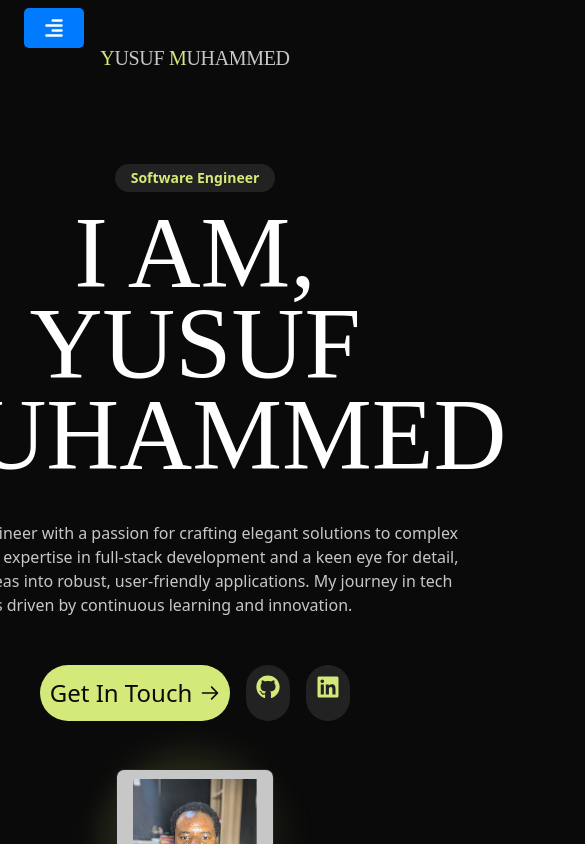
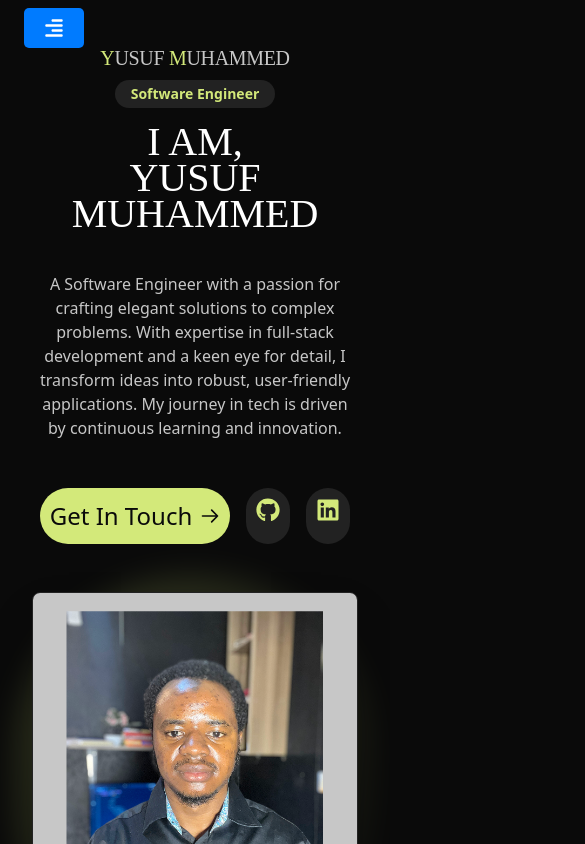
Before and after one commit to yusstech/my-portfoilio-website, a React (Vite) app: page / in a window 390 px wide. Shown: the top 844 px of the page, 585 px wide, since content can reach past the window. Built offline with nearby package versions, Linux system fonts and the light colour scheme.

Commit message:
Site responsiveness fixed

```diff
--- a/src/components/Blog.jsx
+++ b/src/components/Blog.jsx
@@ -3,7 +3,7 @@ import { blogPosts } from '../blogdata';
 import { FaArrowRight, FaClock } from 'react-icons/fa';
 
 function Blog() {
-  // Get the first 3 blog posts for the featured section
+
   const featuredPosts = blogPosts.slice(0, 3);
 
   return (
--- a/src/index.css
+++ b/src/index.css
@@ -11,7 +11,7 @@ html {
 }
 .hero-section {
   background: #0a0a0a;
-  padding: 100px;
+  padding: 2rem;
   border-bottom: solid 1px #c7c7c785;
   margin-bottom: 10px;
 }
@@ -64,10 +64,12 @@ li {
 }
 
 .divider-horizontal {
-  width: 1440px;
+  width: 100%;
+  max-width: 1440px;
   height: 1px;
   background: #484848;
   color: #484848;
+  margin: 0 auto;
 }
 
 .logo-text {
@@ -151,9 +153,30 @@ li {
     flex-direction: row;
     overflow-x: auto;
     gap: 10px;
+    padding: 0 1rem;
   }
 
   .stack-item {
     flex: 0 0 auto;
   }
+
+  .heading-one {
+    font-size: 3rem;
+  }
+
+  .project-card {
+    flex-direction: column;
+    gap: 24px;
+    padding: 0 1rem;
+  }
 }
+
+@media (max-width: 768px) {
+  .hero-section {
+    padding: 1rem;
+  }
+
+  .heading-one {
+    font-size: 2.5rem;
+  }
+}
--- a/src/page/Home.jsx
+++ b/src/page/Home.jsx
@@ -19,7 +19,7 @@ function Home() {
         <Route path="/blog" element={<BlogPage />} />
         <Route path="/blog/:id" element={<BlogPost />} />
         <Route path="/" element={
-          <div>
+          <div className="max-w-[1440px] mx-auto overflow-x-hidden">
             <Navbar />
             <Hero />
             <Stack />
```
Also changed, not shown: index.html (line endings or trailing spaces).
